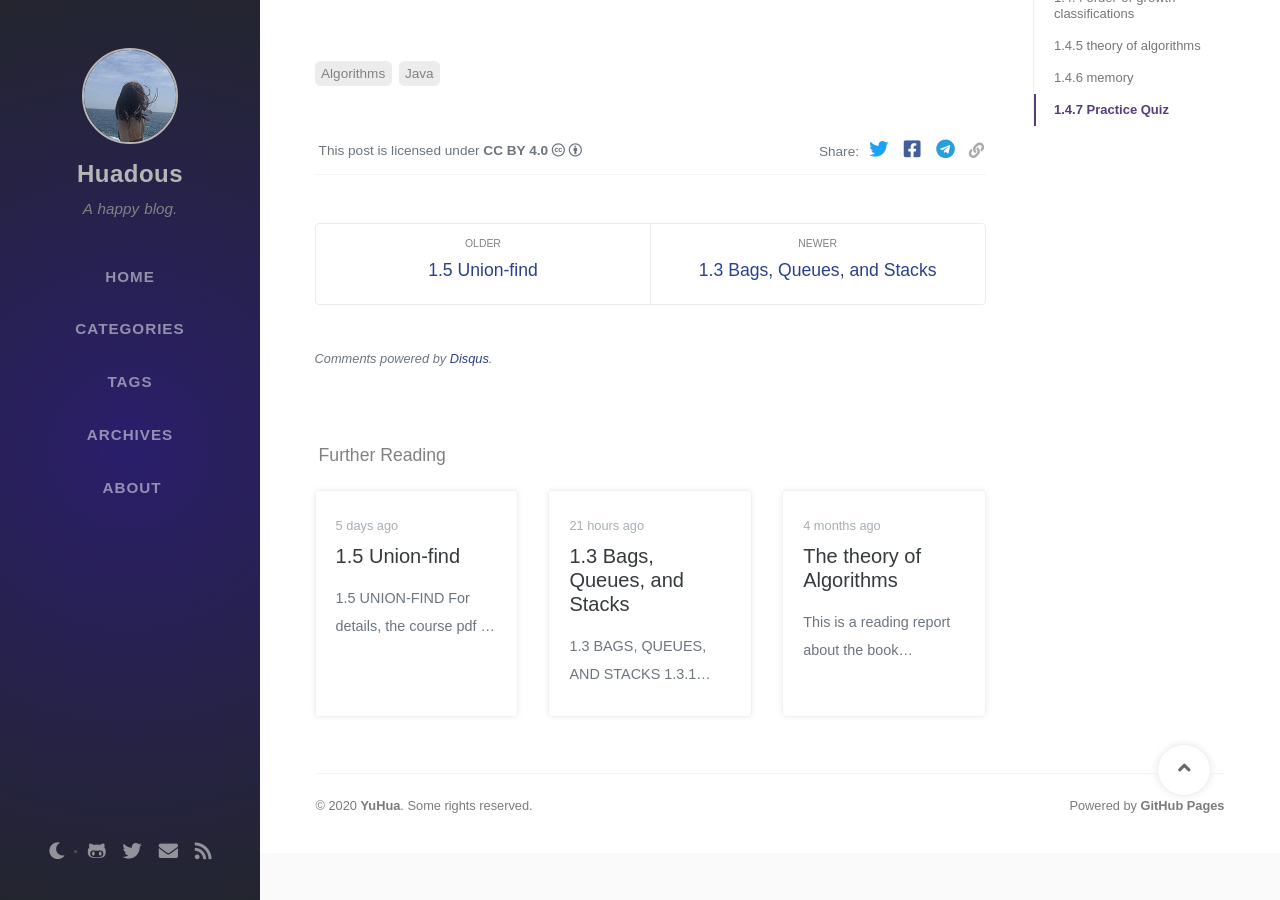
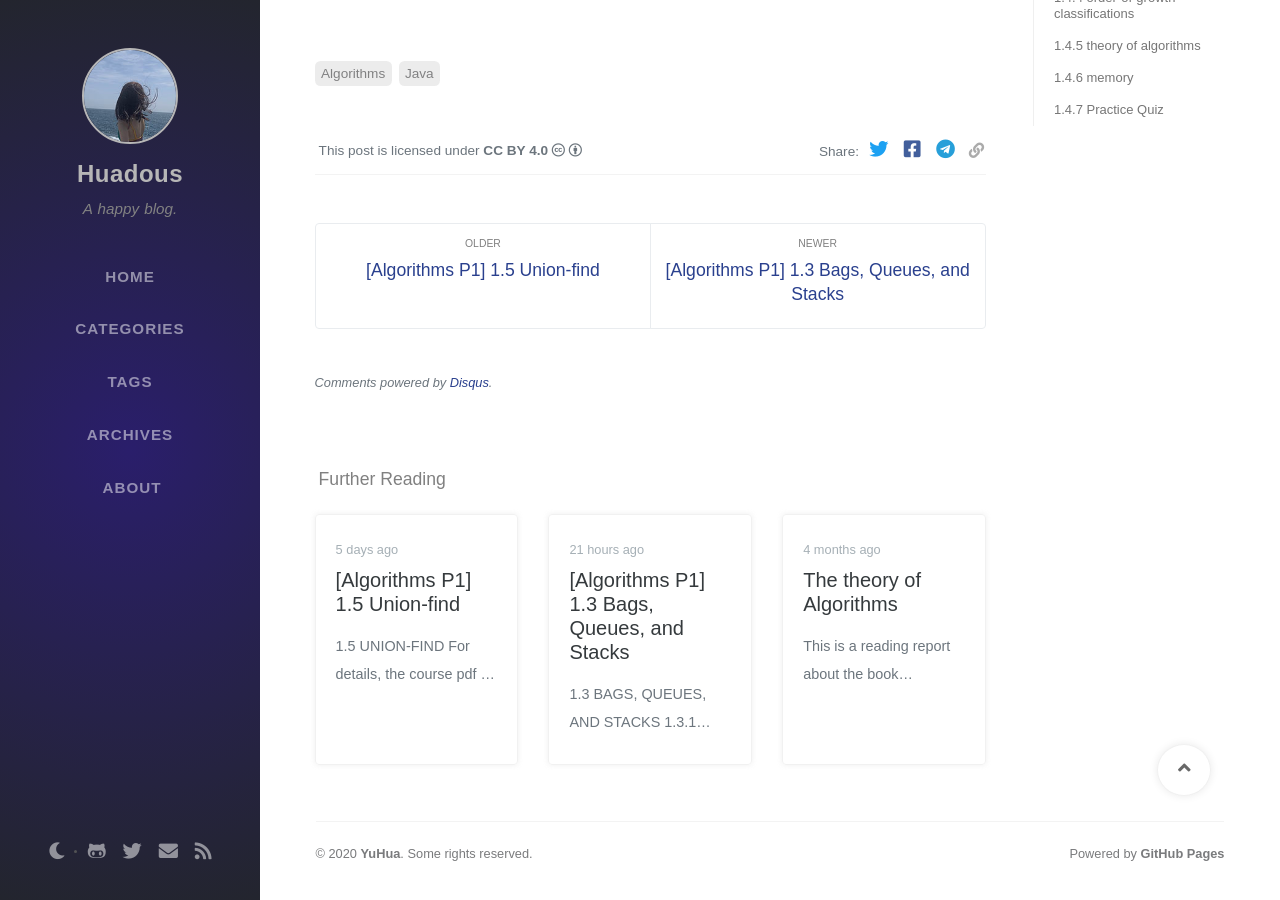
Before and after one commit to Huadous/huadous.github.io, a Jekyll site: the page built from _posts/2020-07-07-Algorithms-Part-1-Week-1-2.md, in a window 1280 px wide and 900 px high, scrolled down 24542 px. Built offline with Jekyll 4.4.1, drawn with Linux system fonts in a browser that asks for light colours; nearby versions of some CDN libraries; some web fonts are replaced; formulas are drawn with MathJax 3; comment, search, counter and statistics services are not loaded; some of the changed text lies outside the part shown.

Commit message:
change names

```diff
--- a/_posts/2020-07-07-Algorithms-Part-1-Week-1-2.md
+++ b/_posts/2020-07-07-Algorithms-Part-1-Week-1-2.md
@@ -1,5 +1,5 @@
 ---
-title: "<Algorithms Part 1 week 1> 1.4 Analysis of Algorithms"
+title: "[Algorithms P1] 1.4 Analysis of Algorithms"
 date: 2020-07-07 14:44:00 +0800
 categories: [Learning, Self-study]
 tags: [Algorithms, Java]
```
Also changed, not shown: _posts/2020-07-05-Algorithms-Part-1-Week-1-1.md (+1 -1 lines), _posts/2020-07-10-Algorithms-Part-1-Week-2-1.md (+1 -1 lines).
